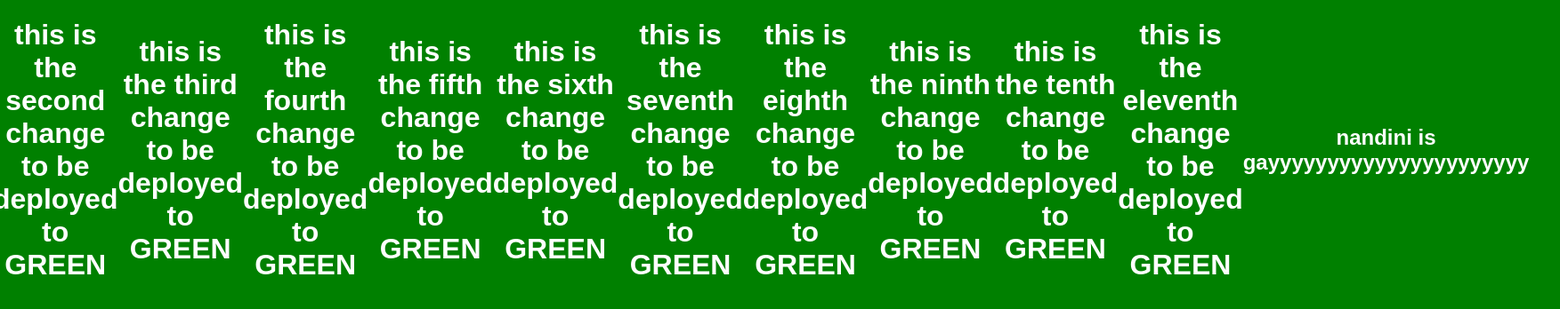
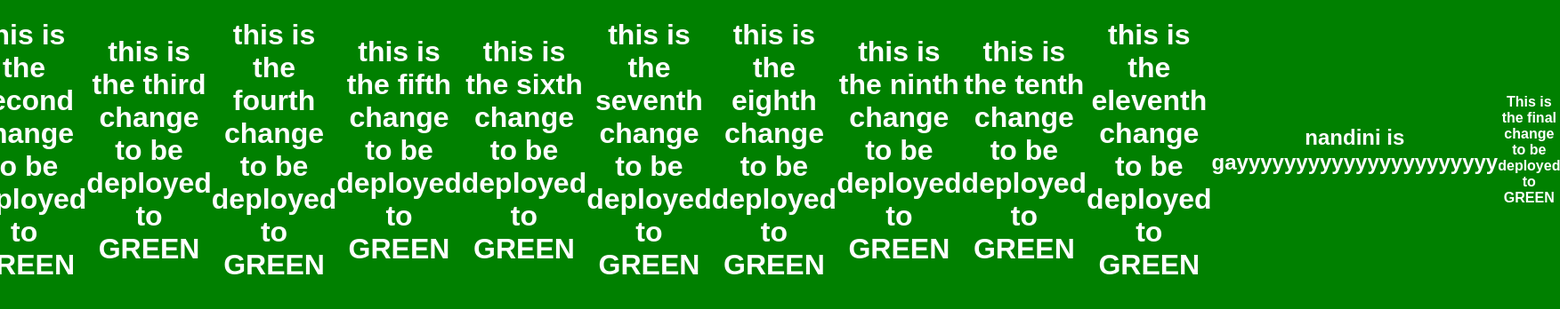
Before and after one commit to atfdark/banking-blue-green, a plain HTML site: page index.html in a window 1280 px wide. Shown: the whole page at 89% size, 1753 px wide, since content can reach past the window. Drawn offline with Linux system fonts and the light colour scheme.

Commit message:
Update index.html

```diff
--- a/index.html
+++ b/index.html
@@ -18,6 +18,7 @@
     <h1> this is the tenth change to be deployed to GREEN</h1>
     <h1> this is the eleventh change to be deployed to GREEN</h1>
     <h2>nandini is gayyyyyyyyyyyyyyyyyyyyyy</h2>
+    <h4>This is the final change to be deployed to GREEN</h4>
     <style>
         body {
             background-color: green;
```
